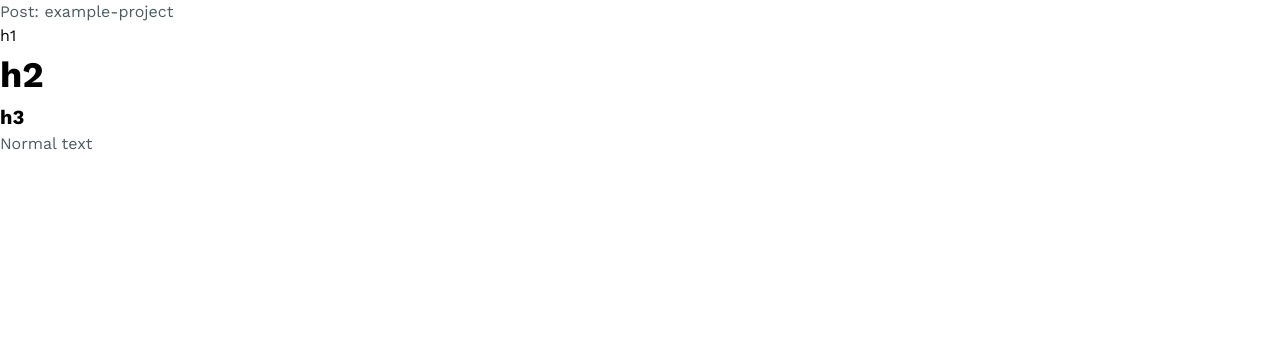
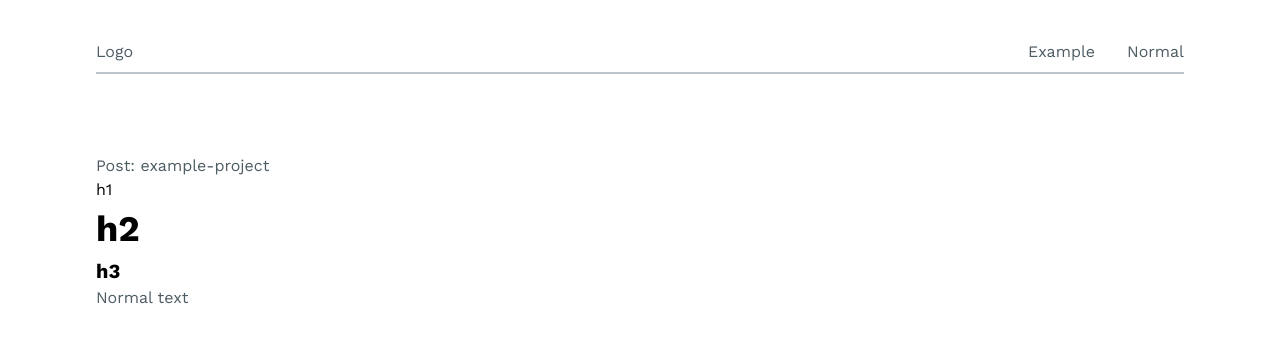
Before and after one commit to westbrookdaniel/westbrook-daniel-website, a Next.js app: page /p/example-project in a window 1280 px wide. Shown: the top 342 px of the page. Built offline with nearby package versions, Linux system fonts and the light colour scheme.

Commit message:
working nav and improve spacing

```diff
--- a/components/parts/Nav.js
+++ b/components/parts/Nav.js
@@ -1,11 +1,21 @@
-import Divider from "../Divider";
+import Divider from '../Divider'
+import Link from 'next/link'
 
 export default function Nav() {
 	return (
 		<div>
 			<div className="flex justify-between mb-2">
-				<h1>Logo</h1>
-				<div>Hamburger</div>
+				<Link href="/">
+					<a>Logo</a>
+				</Link>
+				<div className="flex space-x-8">
+					<Link href="/p/example-project">
+						<a>Example</a>
+					</Link>
+					<Link href="/p/normal">
+						<a>Normal</a>
+					</Link>
+				</div>
 			</div>
 			<Divider />
 		</div>
--- a/pages/p/[id].js
+++ b/pages/p/[id].js
@@ -1,6 +1,9 @@
 import { useRouter } from 'next/router'
 import { getPortfolios, getPortfolio } from '../../util/get'
 import ReactMarkdown from 'react-markdown'
+import Nav from '../../components/parts/Nav'
+import Head from 'next/head'
+import Container from '../../components/layout/Container'
 
 export async function getStaticPaths() {
 	const pages = getPortfolios()
@@ -18,14 +21,24 @@ export async function getStaticProps({ params }) {
 }
 
 const PortfolioPage = ({ data: { data, content } }) => {
-  // TODO: Setup Prose
+	// TODO: Setup Prose and use MDX
 	return (
-		<>
-			<p>Post: {data.id}</p>
-			<div className="prose">
-				<ReactMarkdown escapeHtml={true} source={content} />
-			</div>
-		</>
+		<div>
+			<Head>
+				<title>{data.id}</title>
+			</Head>
+
+			<Container spaced>
+				<Nav />
+			</Container>
+
+			<Container spaced>
+				<p>Post: {data.id}</p>
+				<div className="prose">
+					<ReactMarkdown escapeHtml={true} source={content} />
+				</div>
+			</Container>
+		</div>
 	)
 }
 
```
